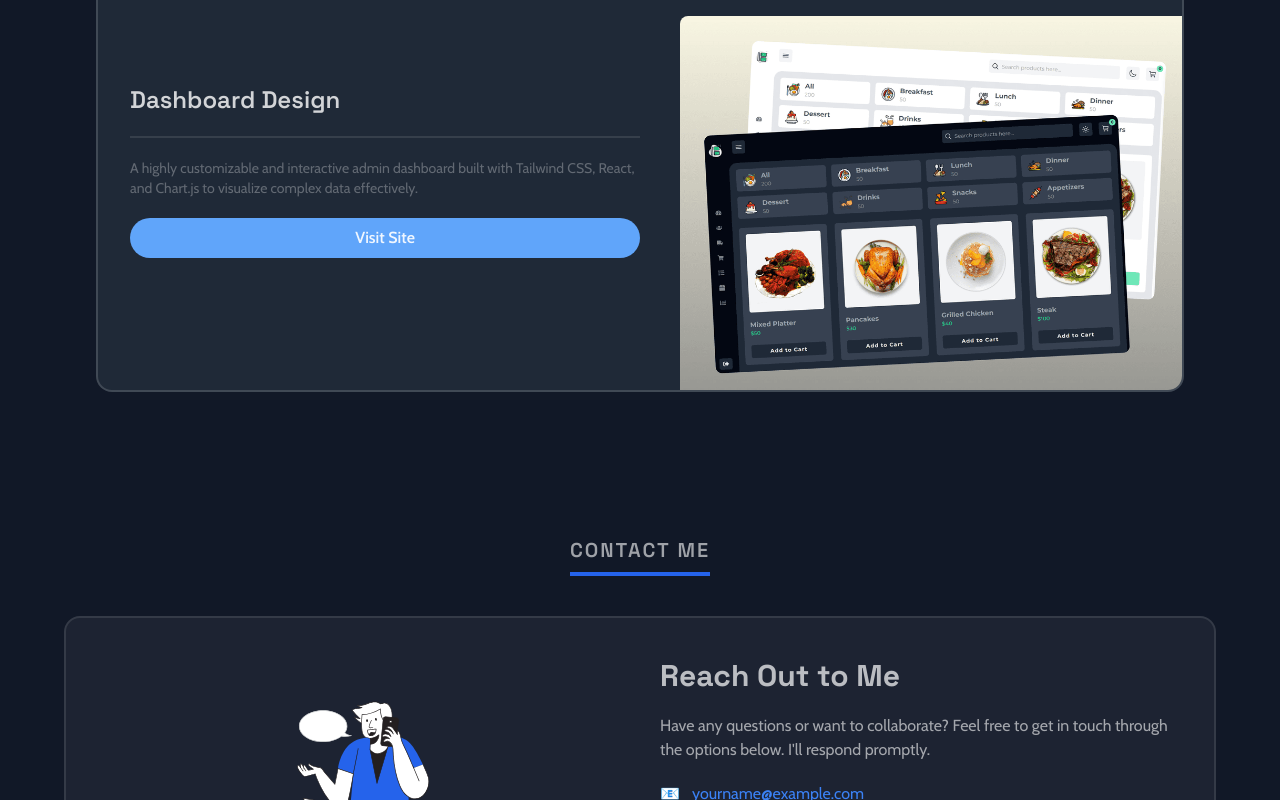
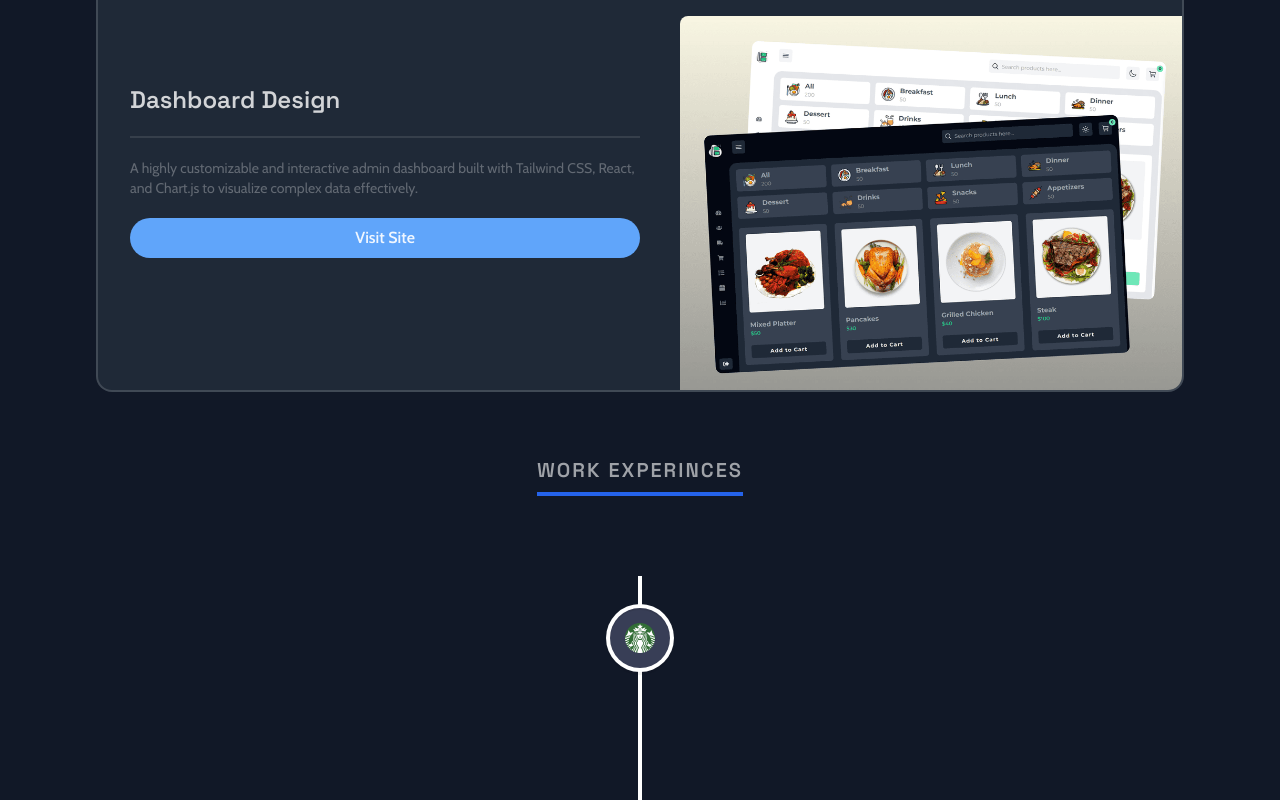
Before and after one commit to fuyalasmit/portfolio-website, a React (Vite) app: page / in a window 1280 px wide. Shown: the part 2000-2800 px from the top of the page. Built offline with nearby package versions, Linux system fonts and the light colour scheme.

Commit message:
experience

```diff
--- a/package.json
+++ b/package.json
@@ -14,6 +14,7 @@
     "react": "^18.3.1",
     "react-dom": "^18.3.1",
     "react-icons": "^5.4.0",
+    "react-vertical-timeline-component": "^3.5.3",
     "tailwind-merge": "^2.6.0"
   },
   "devDependencies": {
--- a/src/App.jsx
+++ b/src/App.jsx
@@ -5,6 +5,7 @@ import Projects from './sections/Projects';
 import Tape from './sections/Tape';
 import Contact from './sections/Contact';
 import Footer from './sections/Footer';
+import Experience from './sections/Experience';
 
 const App = () => {
   const [menuOpen, setMenuOpen] = useState(false);
@@ -14,6 +15,7 @@ const App = () => {
       <Hero menuOpen={menuOpen} setMenuOpen={setMenuOpen} />
       <Tape />
       <Projects />
+      <Experience />
       <Contact />
       <Footer />
     </div>
--- /dev/null
+++ b/src/components/ExperienceCard.jsx
@@ -0,0 +1,45 @@
+import React from 'react';
+import { VerticalTimelineElement } from 'react-vertical-timeline-component';
+
+const ExperienceCard = ({ experience, index }) => {
+  return (
+    <VerticalTimelineElement
+      contentStyle={{ background: '#1d1836', color: '#fff' }}
+      contentArrowStyle={{ borderRight: '7px solid #232631' }}
+      date={experience.date}
+      iconStyle={{ background: experience.iconBg }}
+      icon={
+        <div className="flex justify-center items-center w-full h-full">
+          <img
+            src={experience.icon}
+            alt={experience.company_name}
+            className="w-[60%] h-[60%] object-contain"
+          />
+        </div>
+      }
+    >
+      <div>
+        <h3 className="text-white text-[24px] font-bold">{experience.title}</h3>
+        <p
+          className="text-secondary text-[16px] font-semibold"
+          style={{ margin: 0 }}
+        >
+          {experience.company_name}
+        </p>
+      </div>
+      <ul className="mt-5 list-disc ml-5 space-y-2">
+        {experience.points.map((point, index) => (
+          <li
+            key={`experience-point-${index}`}
+            className="text-white-100 text-[14px] pl-1 tracking-wider"
+          >
+            {' '}
+            {point}{' '}
+          </li>
+        ))}
+      </ul>
+    </VerticalTimelineElement>
+  );
+};
+
+export default ExperienceCard;
--- a/src/constants/index.jsx
+++ b/src/constants/index.jsx
@@ -1,61 +1,60 @@
-import projectImage from "../assets/project.png";
-import { BiCodeAlt, BiMobileAlt, BiPalette, BiSearchAlt } from "react-icons/bi";
+import projectImage from '../assets/project.png';
+import { BiCodeAlt, BiMobileAlt, BiPalette, BiSearchAlt } from 'react-icons/bi';
 
 export const menuItems = [
-  { label: "Home", href: "#" },
-  { label: "Projects", href: "#projects" },
-  { label: "About", href: "#about" },
-  { label: "Services", href: "#services" },
-  { label: "Contact", href: "#contact" },
+  { label: 'Home', href: '#' },
+  { label: 'Projects', href: '#projects' },
+  { label: 'Experiences', href: '#experience' },
+  { label: 'Contact', href: '#contact' },
 ];
 
 export const projects = [
   {
     id: 1,
-    title: "Responsive Portfolio Website",
+    title: 'Responsive Portfolio Website',
     image: projectImage,
     description:
-      "A sleek and fully responsive portfolio website to showcase skills, projects, and experience. Built using HTML, CSS, and JavaScript with modern design practices.",
+      'A sleek and fully responsive portfolio website to showcase skills, projects, and experience. Built using HTML, CSS, and JavaScript with modern design practices.',
   },
   {
     id: 2,
-    title: "E-Commerce Platform",
+    title: 'E-Commerce Platform',
     image: projectImage,
     description:
-      "An e-commerce platform with features like product listings, cart functionality, and user authentication. Developed using React, Node.js, Express, and MongoDB.",
+      'An e-commerce platform with features like product listings, cart functionality, and user authentication. Developed using React, Node.js, Express, and MongoDB.',
   },
   {
     id: 3,
-    title: "Dashboard Design",
+    title: 'Dashboard Design',
     image: projectImage,
     description:
-      "A highly customizable and interactive admin dashboard built with Tailwind CSS, React, and Chart.js to visualize complex data effectively.",
+      'A highly customizable and interactive admin dashboard built with Tailwind CSS, React, and Chart.js to visualize complex data effectively.',
   },
 ];
 
 export const services = [
   {
-    title: "Web Development",
+    title: 'Web Development',
     description:
-      "Lorem ipsum dolor sit amet consectetur adipisicing elit. Quisquam, voluptatum.",
+      'Lorem ipsum dolor sit amet consectetur adipisicing elit. Quisquam, voluptatum.',
     icon: BiCodeAlt,
   },
   {
-    title: "Mobile App Development",
+    title: 'Mobile App Development',
     description:
-      "Lorem ipsum dolor sit amet consectetur adipisicing elit. Quisquam, voluptatum.",
+      'Lorem ipsum dolor sit amet consectetur adipisicing elit. Quisquam, voluptatum.',
     icon: BiMobileAlt,
   },
   {
-    title: "UI/UX Design",
+    title: 'UI/UX Design',
     description:
-      "Lorem ipsum dolor sit amet consectetur adipisicing elit. Quisquam, voluptatum.",
+      'Lorem ipsum dolor sit amet consectetur adipisicing elit. Quisquam, voluptatum.',
     icon: BiPalette,
   },
   {
-    title: "SEO",
+    title: 'SEO',
     description:
-      "Lorem ipsum dolor sit amet consectetur adipisicing elit. Quisquam, voluptatum.",
+      'Lorem ipsum dolor sit amet consectetur adipisicing elit. Quisquam, voluptatum.',
     icon: BiSearchAlt,
   },
 ];
@@ -63,51 +62,51 @@ export const services = [
 export const contactDetails = [
   {
     id: 1,
-    type: "Email",
-    value: "yourname@example.com",
-    link: "mailto:yourname@example.com",
-    icon: "📧",
+    type: 'Email',
+    value: 'yourname@example.com',
+    link: 'mailto:yourname@example.com',
+    icon: '📧',
   },
   {
     id: 2,
-    type: "Phone",
-    value: "+123 456 7890",
-    link: "tel:+1234567890",
-    icon: "📞",
+    type: 'Phone',
+    value: '+123 456 7890',
+    link: 'tel:+1234567890',
+    icon: '📞',
   },
   {
     id: 3,
-    type: "LinkedIn",
-    value: "linkedin.com/in/yourprofile",
-    link: "https://www.linkedin.com/in/yourprofile",
-    icon: "🔗",
+    type: 'LinkedIn',
+    value: 'linkedin.com/in/yourprofile',
+    link: 'https://www.linkedin.com/in/yourprofile',
+    icon: '🔗',
   },
   {
     id: 4,
-    type: "Location",
-    value: "Your City, Your Country",
+    type: 'Location',
+    value: 'Your City, Your Country',
     link: null,
-    icon: "📍",
+    icon: '📍',
   },
 ];
 
 export const words = [
-  "React",
-  "Next.js",
-  "Tailwind",
-  "TypeScript",
-  "JavaScript",
-  "HTML",
-  "CSS",
-  "Node.js",
-  "Express",
-  "MongoDB",
-  "GraphQL",
-  "Apollo",
-  "APIs",
-  "Git",
-  "GitHub",
-  "VS Code",
+  'React',
+  'Next.js',
+  'Tailwind',
+  'TypeScript',
+  'JavaScript',
+  'HTML',
+  'CSS',
+  'Node.js',
+  'Express',
+  'MongoDB',
+  'GraphQL',
+  'Apollo',
+  'APIs',
+  'Git',
+  'GitHub',
+  'VS Code',
 ];
 
 export const footerLinks = [
@@ -128,3 +127,65 @@ export const footerLinks = [
     href: '#',
   },
 ];
+
+import {
+  meta,
+  starbucks,
+  tesla,
+  shopify,
+} from "../assets";
+
+export const experiences = [
+  {
+    title: 'React.js Developer',
+    company_name: 'Starbucks',
+    icon: starbucks,
+    iconBg: '#383E56',
+    date: 'March 2020 - April 2021',
+    points: [
+      "Developed and maintained interactive web components for Starbucks' e-commerce platform.",
+      'Enhanced website performance, reducing page load times by 30%.',
+      'Collaborated with teams to ensure brand consistency across digital platforms.',
+      'Built reusable components, improving scalability of the codebase.',
+    ],
+  },
+  {
+    title: 'React Native Developer',
+    company_name: 'Tesla',
+    icon: tesla,
+    iconBg: '#E6DEDD',
+    date: 'Jan 2021 - Feb 2022',
+    points: [
+      "Led mobile app development for Tesla's user management system.",
+      'Integrated real-time data sync features, enabling seamless updates.',
+      'Worked closely with backend developers to streamline API integration.',
+      'Optimized mobile app UX, improving customer engagement by 20%.',
+    ],
+  },
+  {
+    title: 'Web Developer',
+    company_name: 'Shopify',
+    icon: shopify,
+    iconBg: '#383E56',
+    date: 'Jan 2022 - Jan 2023',
+    points: [
+      "Built scalable web solutions for Shopify's marketplace.",
+      'Improved site responsiveness, achieving a 95% Lighthouse score.',
+      'Integrated third-party services to enhance platform functionality.',
+      "Contributed to developing themes for Shopify's storefronts.",
+    ],
+  },
+  {
+    title: 'Full Stack Developer',
+    company_name: 'Meta',
+    icon: meta,
+    iconBg: '#E6DEDD',
+    date: 'Jan 2023 - Present',
+    points: [
+      "Architected scalable systems for Meta's internal tools.",
+      'Collaborated on implementing GraphQL for optimized data fetching.',
+      'Enhanced deployment processes, reducing downtime by 15%.',
+      "Designed new features for Meta's project management platform.",
+    ],
+  },
+];
--- a/src/sections/Contact.jsx
+++ b/src/sections/Contact.jsx
@@ -9,18 +9,6 @@ const Contact = () => {
   const sectionRef = useRef(null);
   const isInView = useInView(sectionRef);
 
-  // const containerVariants = {
-  //   hidden: {
-  //     opacity: 0,
-  //   },
-  //   visible: {
-  //     opacity: 1,
-  //     transition: {
-  //       duration: 1,
-  //       ease: 'easeOut',
-  //     },
-  //   },
-  // };
   const fadeInVariants = {
     hidden: {
       y: 20,
@@ -39,7 +27,7 @@ const Contact = () => {
     hidden: {},
     visible: {
       transition: {
-        staggerChildren: 0.3,
+        staggerChildren: 0.5,
       },
     },
   };
--- /dev/null
+++ b/src/sections/Experience.jsx
@@ -0,0 +1,42 @@
+import React, { useRef } from 'react';
+import SectionTitle from '../components/SectionTitle';
+import { VerticalTimeline } from 'react-vertical-timeline-component';
+import { experiences } from '../constants';
+import ExperienceCard from '../components/ExperienceCard';
+import { motion, useInView } from 'framer-motion';
+import 'react-vertical-timeline-component/style.min.css';
+
+const Experience = () => {
+  const sectionRef = useRef(null);
+  const isInView = useInView(sectionRef);
+  const staggerContainer = {
+    hidden: {},
+    visible: {
+      transition: {
+        staggerChildren: 0.3,
+      },
+    },
+  };
+
+  return (
+    <motion.section
+      className="px-4"
+      id="experience"
+        ref={sectionRef}
+        variants={staggerContainer}
+        initial="hidden"
+        animate={isInView ? 'visible' : 'hidden'}
+    >
+      <SectionTitle title="Work Experinces" />
+      <div className="mt-20 flex flex-col">
+        <VerticalTimeline>
+          {experiences.map((experience, index) => (
+            <ExperienceCard key={index} index={index} experience={experience} />
+          ))}
+        </VerticalTimeline>
+      </div>
+    </motion.section>
+  );
+};
+
+export default Experience;
```
Also changed, not shown: 1 other file (tests, documents, lock files or other folders).
